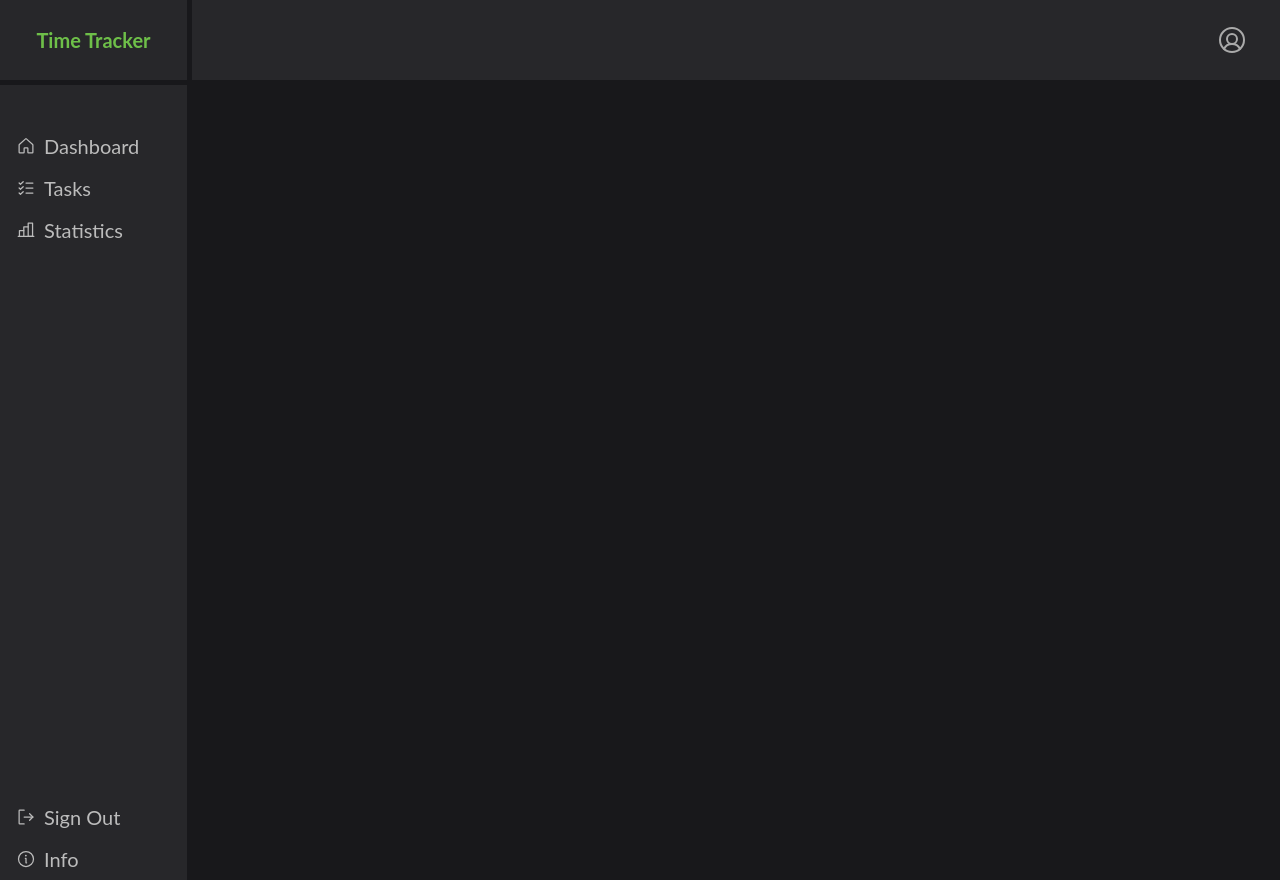
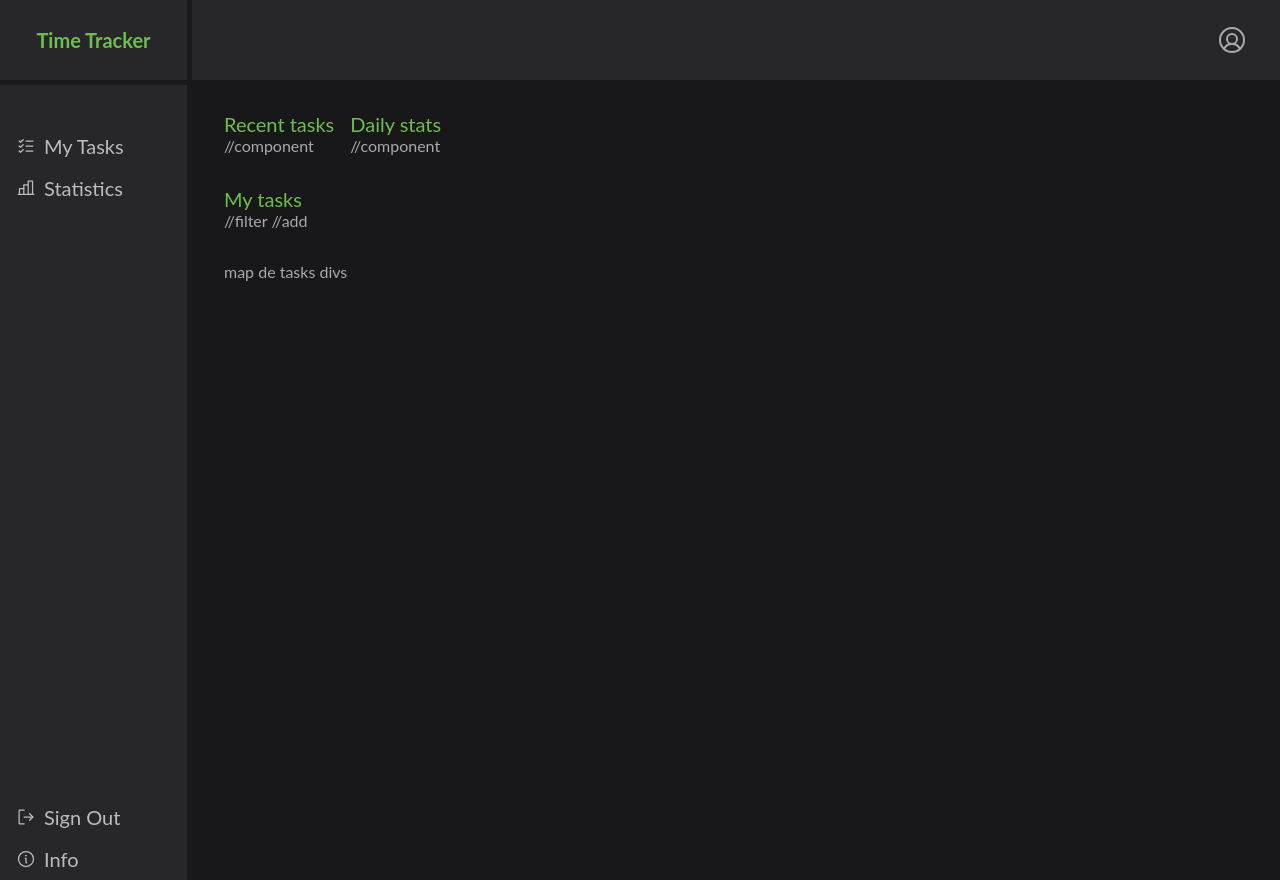
Before and after one commit to bruflor/pomodoro-js, a React (Vite) app: page /mytasks in a window 1280 px wide. Built offline with nearby package versions, Linux system fonts and the light colour scheme.

Commit message:
Router dom

```diff
--- a/package.json
+++ b/package.json
@@ -12,6 +12,7 @@
     "phosphor-react": "^1.4.1",
     "react": "^18.0.0",
     "react-dom": "^18.0.0",
+    "react-router-dom": "^6.3.0",
     "styled-components": "^5.3.5"
   },
   "devDependencies": {
--- a/src/App.tsx
+++ b/src/App.tsx
@@ -1,14 +1,27 @@
-import { Header } from "./components/header/Header";
-import { Menu } from "./components/Menu/Menu";
+import { Route, Routes } from "react-router-dom";
+import { MyTasks } from "./components/My Tasks/MyTasks";
+import { Statistics } from "./components/Statistics/Statistics";
+import { Task } from "./components/Task/Task";
+import { MainPage } from "./pages/MainPage";
+import { WelcomePage } from "./pages/WelcomePage";
 import GlobalStyle from "./styles/global";
 
 function App() {
   return (
     <div className="App">
       <GlobalStyle />
-      <Header />
       <div>
-        <Menu />
+        <Routes>
+          <Route path="/login" element={<WelcomePage />} />
+          <Route path="/" element={<MainPage />}>
+            <Route path="/mytasks" element={<MyTasks />} />
+
+            <Route path="/task" element={<Task />} />
+            <Route path="/statistics" element={<Statistics />} />
+          </Route>
+
+          {/* <Route path="/:taskname" element={<Task />} /> */}
+        </Routes>
       </div>
     </div>
   );
--- a/src/components/Menu/Menu.tsx
+++ b/src/components/Menu/Menu.tsx
@@ -11,13 +11,13 @@ export function Menu() {
   return (
     <MenuContainer>
       <SectionPages>
-        <Section>
+        {/* <Section>
           <House size={"1.25rem"} />
           <PageName>Dashboard</PageName>
-        </Section>
+        </Section> */}
         <Section>
           <ListChecks size={"1.25rem"} />
-          <PageName>Tasks</PageName>
+          <PageName>My Tasks</PageName>
         </Section>
         <Section>
           <ChartBar size={"1.25rem"} />
--- /dev/null
+++ b/src/components/My Tasks/MyTasks.tsx
@@ -0,0 +1,30 @@
+import {
+  SectionName,
+  Section,
+  ContainerDoubleColumn,
+} from "../My Tasks/styles";
+
+export const MyTasks = () => {
+  return (
+    <div>
+      <ContainerDoubleColumn>
+        <Section>
+          <SectionName>Recent tasks</SectionName>
+          //component
+        </Section>
+        <Section>
+          <SectionName>Daily stats</SectionName>
+          //component
+        </Section>
+      </ContainerDoubleColumn>
+
+      <div>
+        <Section>
+          <SectionName>My tasks</SectionName>
+          //filter //add
+        </Section>
+      </div>
+      <Section>map de tasks divs</Section>
+    </div>
+  );
+};
--- /dev/null
+++ b/src/components/My Tasks/styles.ts
@@ -0,0 +1,18 @@
+import styled from "styled-components";
+
+export const ContainerDoubleColumn = styled.div`
+  display: flex;
+  gap: 1rem;
+`;
+
+export const Section = styled.div`
+  /* background: red; */
+  margin-bottom: 2rem;
+`;
+
+export const SectionName = styled.div`
+  color: #6ebf49;
+  font-size: 1.25rem;
+
+  /* background: red; */
+`;
--- /dev/null
+++ b/src/components/Statistics/Statistics.tsx
@@ -0,0 +1,3 @@
+export const Statistics = () => {
+  return <h1>Statistics</h1>;
+};
--- /dev/null
+++ b/src/components/Task/Task.tsx
@@ -0,0 +1,3 @@
+export const Task = () => {
+  return <div></div>;
+};
--- a/src/main.tsx
+++ b/src/main.tsx
@@ -1,9 +1,12 @@
 import React from "react";
 import ReactDOM from "react-dom/client";
+import { BrowserRouter } from "react-router-dom";
 import App from "./App";
 
 ReactDOM.createRoot(document.getElementById("root")!).render(
   <React.StrictMode>
-    <App />
+    <BrowserRouter>
+      <App />
+    </BrowserRouter>
   </React.StrictMode>
 );
--- /dev/null
+++ b/src/pages/MainPage.tsx
@@ -0,0 +1,25 @@
+import { Route, Routes } from "react-router-dom";
+import { Header } from "../components/header/Header";
+import { Menu } from "../components/Menu/Menu";
+import { MyTasks } from "../components/My Tasks/MyTasks";
+import { Statistics } from "../components/Statistics/Statistics";
+import { Task } from "../components/Task/Task";
+import { Container, Main } from "./styles";
+
+export function MainPage() {
+  return (
+    <>
+      <Header />
+      <Container>
+        <Menu />
+        <Main>
+          <Routes>
+            <Route path="/mytasks" element={<MyTasks />} />
+            <Route path="/task" element={<Task />} />
+            <Route path="/statistics" element={<Statistics />} />
+          </Routes>
+        </Main>
+      </Container>
+    </>
+  );
+}
--- /dev/null
+++ b/src/pages/WelcomePage.tsx
@@ -0,0 +1,3 @@
+export function WelcomePage() {
+  return <h1>Welcome Page</h1>;
+}
--- /dev/null
+++ b/src/pages/styles.ts
@@ -0,0 +1,10 @@
+import styled from "styled-components";
+
+export const Container = styled.div`
+  display: flex;
+`;
+export const Main = styled.div`
+  width: 85%;
+  padding: 2rem;
+  /* background: red; */
+`;
```
Also changed, not shown: 1 other file (tests, documents, lock files or other folders).
